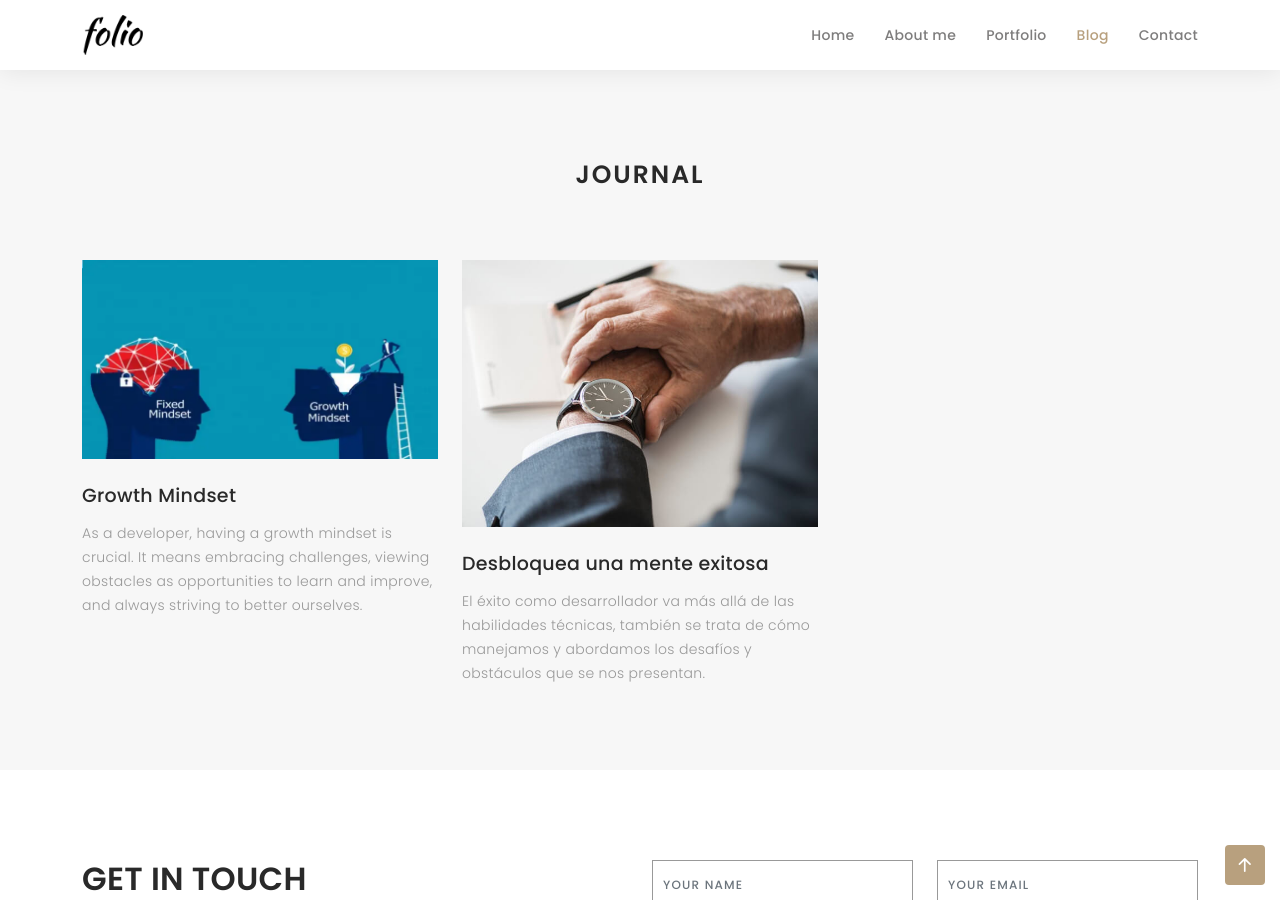
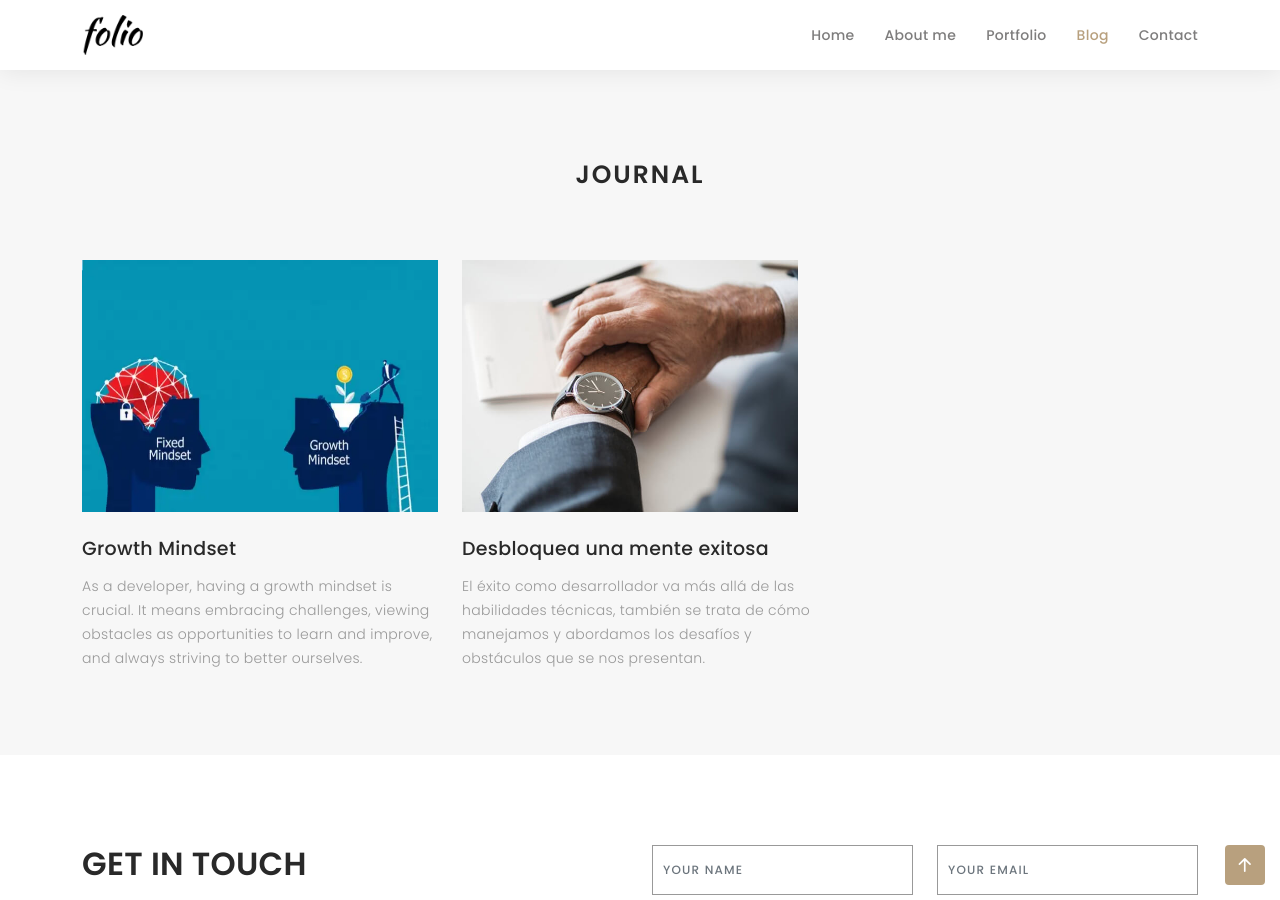
Before and after one commit to wandergithub/portfolio-simple, a Jekyll site: the page built from index.html, in a window 1280 px wide and 900 px high, scrolled down 2169 px. Built offline with Jekyll 4.4.1, drawn with Linux system fonts in a browser that asks for light colours; some web fonts are replaced.

Commit message:
set an armonic Journal images heigh

```diff
--- a/assets/css/style.css
+++ b/assets/css/style.css
@@ -833,6 +833,7 @@ p {
 
 .journal-block .journal-info img {
   max-width: 100%;
+  height: 252px;
 }
 
 .journal-block .journal-info .journal-txt {
```
